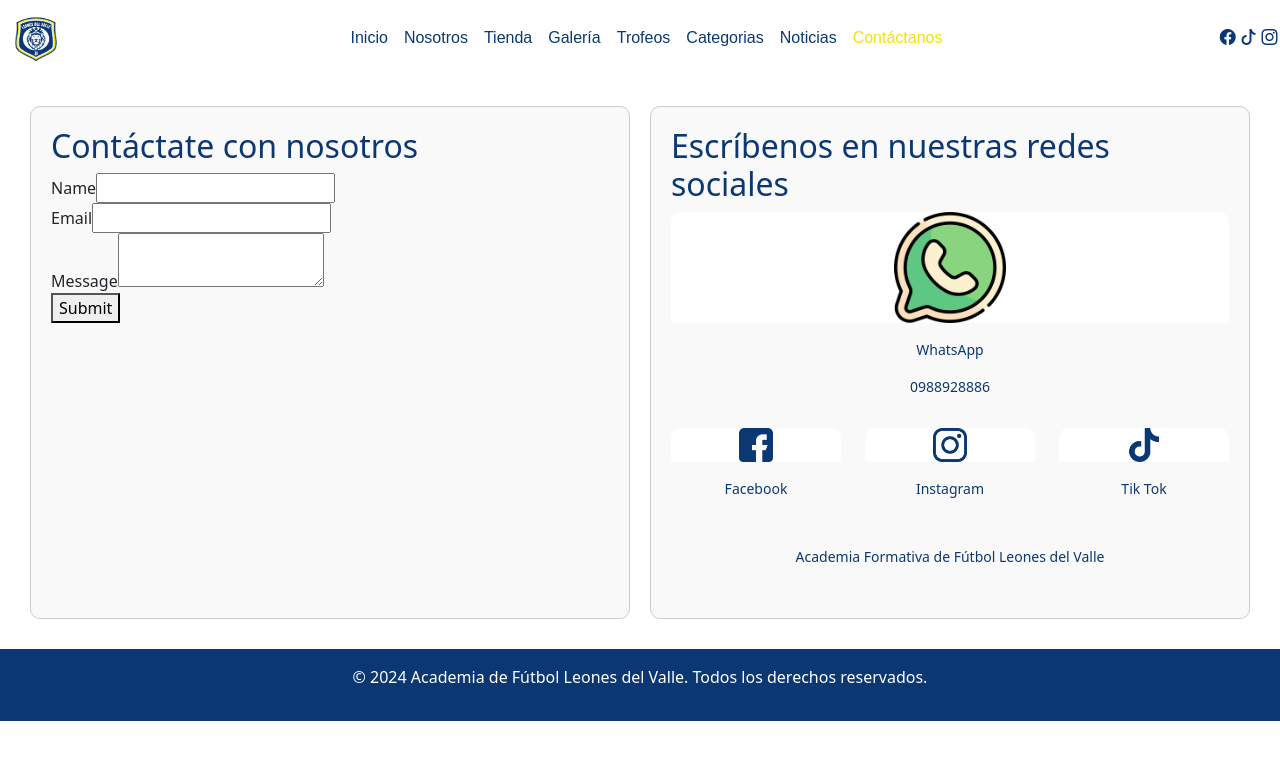
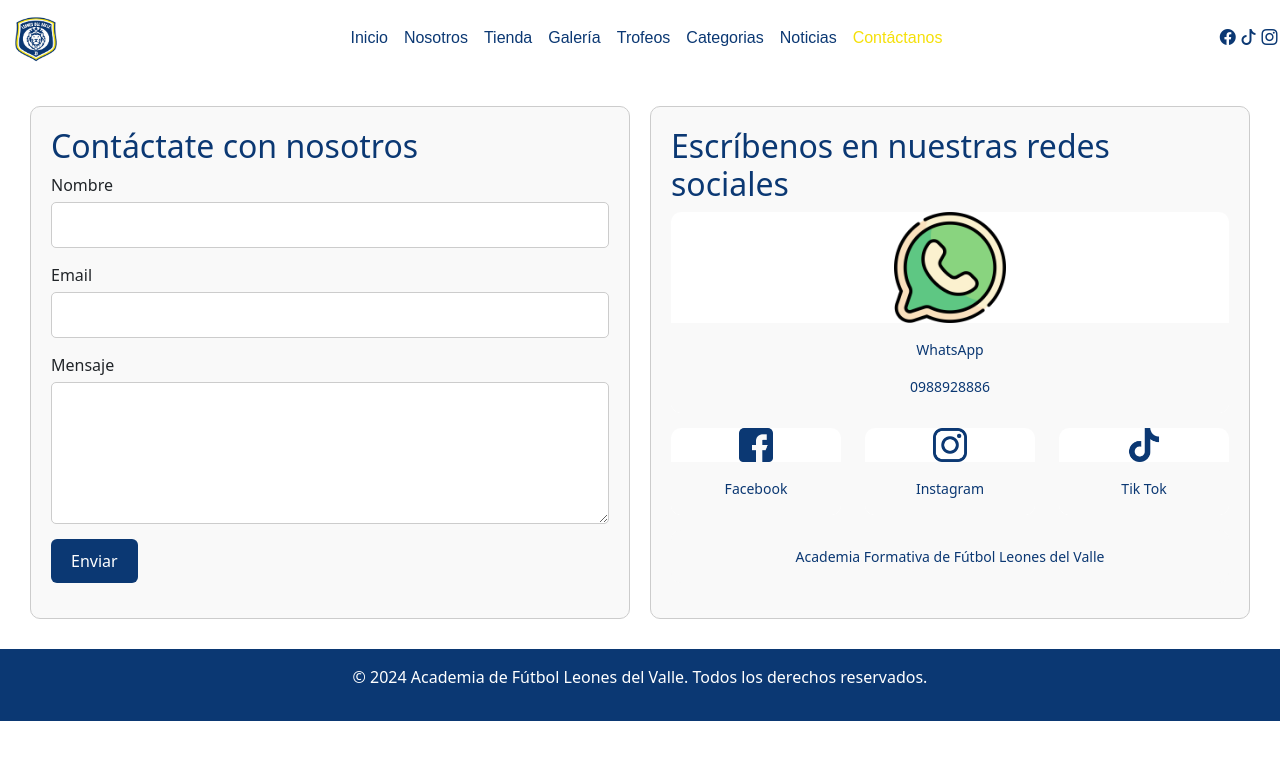
Before and after one commit to ljairgt15/ValleyLion, an Angular app: page /contactanos in a window 1280 px wide. Shown: the top 760 px of the page. Built offline with nearby package versions, Linux system fonts and the light colour scheme.

Commit message:
feat: ctrl z

```diff
--- a/src/app/components/contact/contact.component.html
+++ b/src/app/components/contact/contact.component.html
@@ -2,20 +2,20 @@
     <div class="contact-form">
         <h2>Contáctate con nosotros</h2>
         <form [formGroup]="contactForma" (ngSubmit)="onSubmit()">
-            <div>
-              <label for="name">Name</label>
-              <input id="name" formControlName="name">
+            <div class="form-group">
+                <label for="name">Nombre</label>
+                <input type="text" id="name" class="form-control" formControlName="name" required>
             </div>
-            <div>
-              <label for="email">Email</label>
-              <input id="email" formControlName="email">
+            <div class="form-group">
+                <label for="email">Email</label>
+                <input type="email" id="email" class="form-control" formControlName="email" required>
             </div>
-            <div>
-              <label for="message">Message</label>
-              <textarea id="message" formControlName="message"></textarea>
+            <div class="form-group">
+                <label for="message">Mensaje</label>
+                <textarea id="message" class="form-control" rows="5" formControlName="message" required></textarea>
             </div>
-            <button type="submit">Submit</button>
-          </form>
+            <button type="submit" class="btn btn-primary">Enviar</button>
+        </form>
     </div>
     <div class="contact-info">
         <h2>Escríbenos en nuestras redes sociales</h2>
@@ -38,8 +38,9 @@
                 <a href={{facebookUrl}} target="_blank" class="text-decoration-none">
                     <div class="card text-center">
                         <div class="image-container">
-                        <img src="assets/socialNetwork/facebook-icon.png" class="card-img-top" alt="Facebook">
-                    </div><div class="card-body">
+                            <img src="assets/socialNetwork/facebook-icon.png" class="card-img-top" alt="Facebook">
+                        </div>
+                        <div class="card-body">
                             <p class="card-text">Facebook</p>
                         </div>
                     </div>
@@ -49,8 +50,9 @@
                 <a href="https://instagram.com" target="_blank" class="text-decoration-none">
                     <div class="card text-center">
                         <div class="image-container">
-                        <img src="assets/socialNetwork/instagram-icon.png" class="card-img-top" alt="Instagram">
-                    </div><div class="card-body">
+                            <img src="assets/socialNetwork/instagram-icon.png" class="card-img-top" alt="Instagram">
+                        </div>
+                        <div class="card-body">
                             <p class="card-text">Instagram</p>
                         </div>
                     </div>
@@ -60,7 +62,7 @@
                 <a href={{tiktokUrl}} target="_blank" class="text-decoration-none">
                     <div class="card text-center">
                         <div class="image-container">
-                        <img src="assets/socialNetwork/tik-tok-icon.png" class="card-img-top" alt="Instagram">
+                            <img src="assets/socialNetwork/tik-tok-icon.png" class="card-img-top" alt="Instagram">
                         </div>
                         <div class="card-body">
                             <p class="card-text">Tik Tok</p>
```
